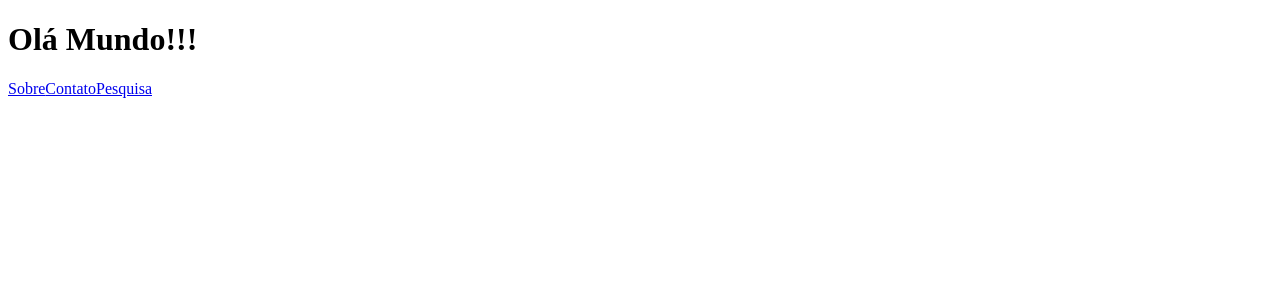
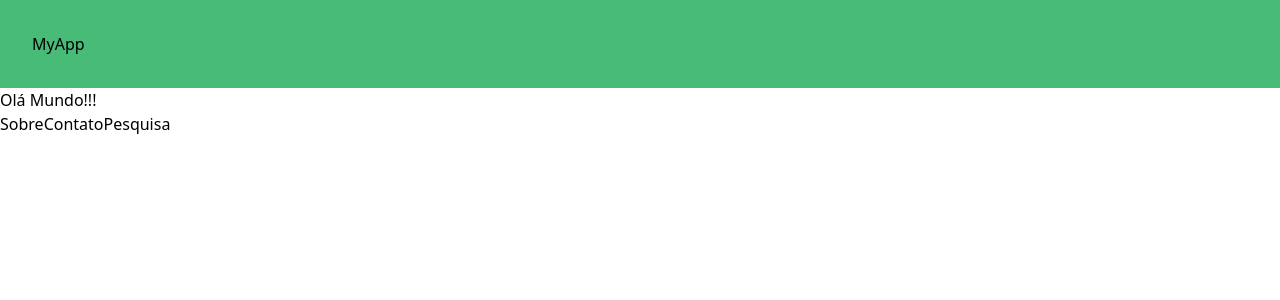
Before and after one commit to roneydev01/palpite-box, a Next.js app: page / in a window 1280 px wide. Shown: the top 300 px of the page. Built offline with nearby package versions, Linux system fonts and the light colour scheme.

Commit message:
Configurando CSS com Tailwind

```diff
--- /dev/null
+++ b/css/styles.css
@@ -0,0 +1,5 @@
+@import "tailwindcss/base";
+
+@import "tailwindcss/components";
+
+@import "tailwindcss/utilities";
--- a/package.json
+++ b/package.json
@@ -20,8 +20,11 @@
   },
   "homepage": "https://github.com/roneydev01/palpite-box#readme",
   "dependencies": {
+    "autoprefixer": "^9.8.6",
     "next": "^9.5.2",
+    "postcss-import": "^12.0.1",
     "react": "^16.13.1",
-    "react-dom": "^16.13.1"
+    "react-dom": "^16.13.1",
+    "tailwindcss": "^1.7.5"
   }
 }
--- /dev/null
+++ b/pages/_app.js
@@ -0,0 +1,14 @@
+import React from 'react'
+
+import '../css/styles.css'
+
+const MyApp = ({ Component, pageProps }) => {
+  return (
+    <div>
+      <h1 className='bg-red-400 md:bg-green-500 sm:bg-purple-700 p-8'>MyApp</h1>
+      <Component {...pageProps} />
+    </div>
+  )
+}
+
+export default MyApp
--- /dev/null
+++ b/postcss.config.js
@@ -0,0 +1,7 @@
+module.exports = {
+  plugins: [
+    'postcss-import',
+    'tailwindcss',
+    'autoprefixer'
+  ]
+}
--- /dev/null
+++ b/tailwind.config.js
@@ -0,0 +1,8 @@
+module.exports = {
+  purge: [],
+  theme: {
+    extend: {},
+  },
+  variants: {},
+  plugins: [],
+}
```
Also changed, not shown: 1 other file (tests, documents, lock files or other folders).
